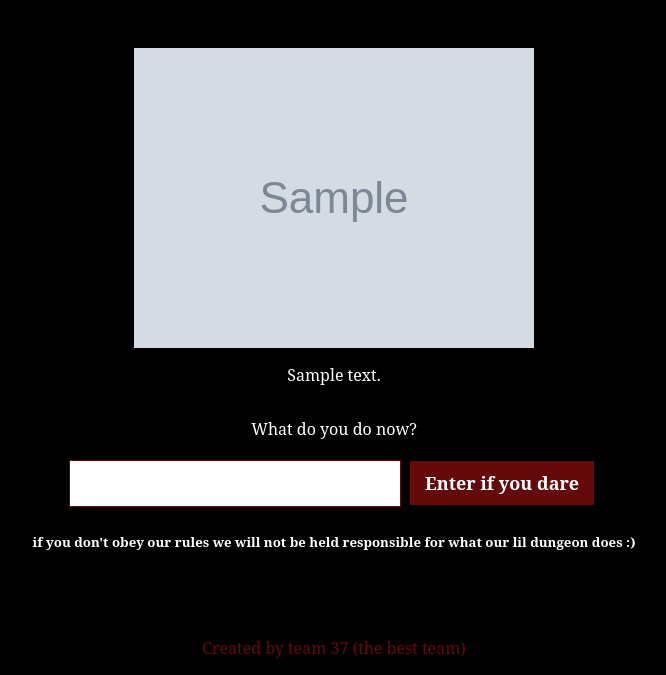
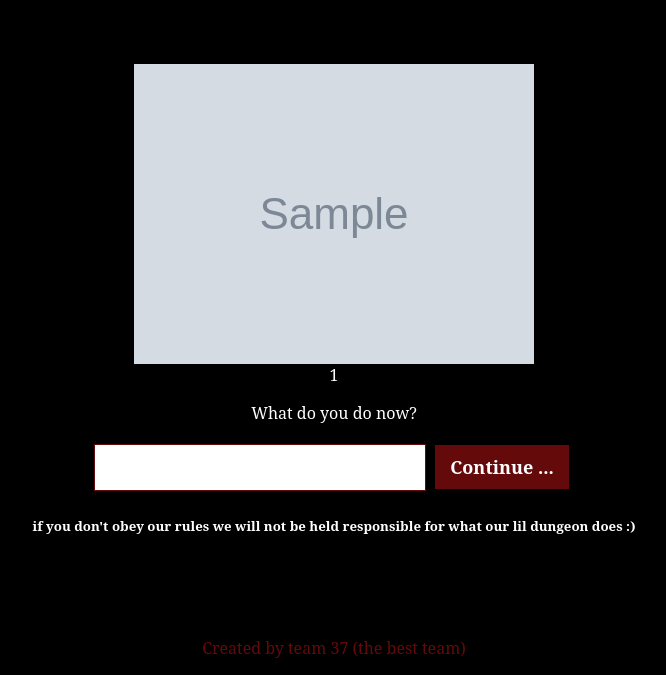
Before and after one commit to kylethmas/GUTS22, a Flask app: template JP/AI dungeon/app/templates/game.html in a window 1280 px wide. Shown: the part 125-800 px from the top of the page, without its empty margins (306-972 px from the left). Run offline with Flask 2, Linux system fonts and the light colour scheme; the template is opened without the code that fills it: most values are stand-ins (such as "Sample title", 1, 10 or a date in 2020); grey boxes marked "Sample" are stand-in pictures; some libraries are stand-ins or nearby versions; some web fonts are replaced.

Commit message:
print pretty

```diff
--- a/JP/AI dungeon/app/app.py
+++ b/JP/AI dungeon/app/app.py
@@ -80,12 +80,12 @@ def play_game(user_input):
     model = replicate.models.get("stability-ai/stable-diffusion")
     if user_input != "":
         user_input = user_input + "."
-        session['text_display'].append(user_input + "\n")
+        session['text_display'].append(user_input )
 
         kobold_ai_returned = generate_response(user_input, "http://crazy-buckets-smoke-35-239-143-40.loca.lt/api/v1/")
         print(kobold_ai_returned)
         session['prompt_start'] = kobold_ai_returned + "." + session['prompt_start']
-        session['text_display'].append(kobold_ai_returned + "\n")
+        session['text_display'].append(kobold_ai_returned)
 
     print(user_input)
     output_url = ""
@@ -96,7 +96,7 @@ def play_game(user_input):
     except:
         play_game(user_input)
 
-    page_text = listToString(session['text_display'])
+    page_text = session['text_display'] #listToString(session['text_display'])
     return render_template('game.html', user_image = output_url, page_text = page_text)
     #print("in the game")
     #print(session['location'])
--- a/JP/AI dungeon/app/templates/game.html
+++ b/JP/AI dungeon/app/templates/game.html
@@ -6,11 +6,14 @@
 	<!-- <h2 style = "margin-bottom: 10px; padding-bottom: 0px;"> typey type type ~ </h2> -->
 	<img src="{{ user_image }}" alt="User Image">
 
-	<p> {{ page_text }} </p>
+    {% for page in page_text %}
+    	{{ page }}</br>
+    {% endfor %}
+
 	<P> What do you do now? </P>
 	<form method='POST'>
 		<input type="text" id="user_input" name="user_input" class="input"/>
-        <button class='play' type="submit">Enter if you dare</button> </a>
+        <button class='play' type="submit">Continue ...</button> </a>
     </form>
 
 
```
Also changed, not shown: 1 other file.
